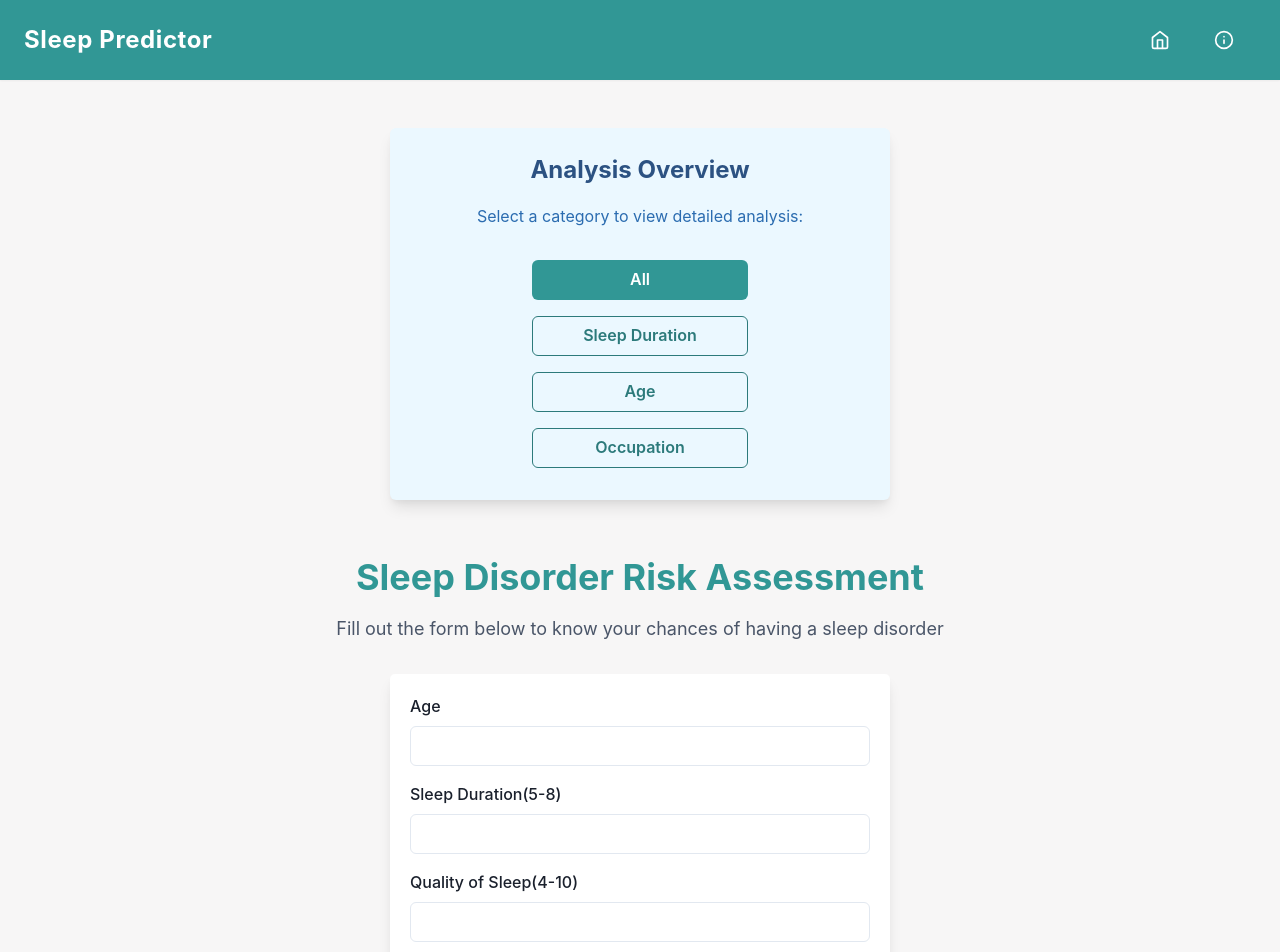
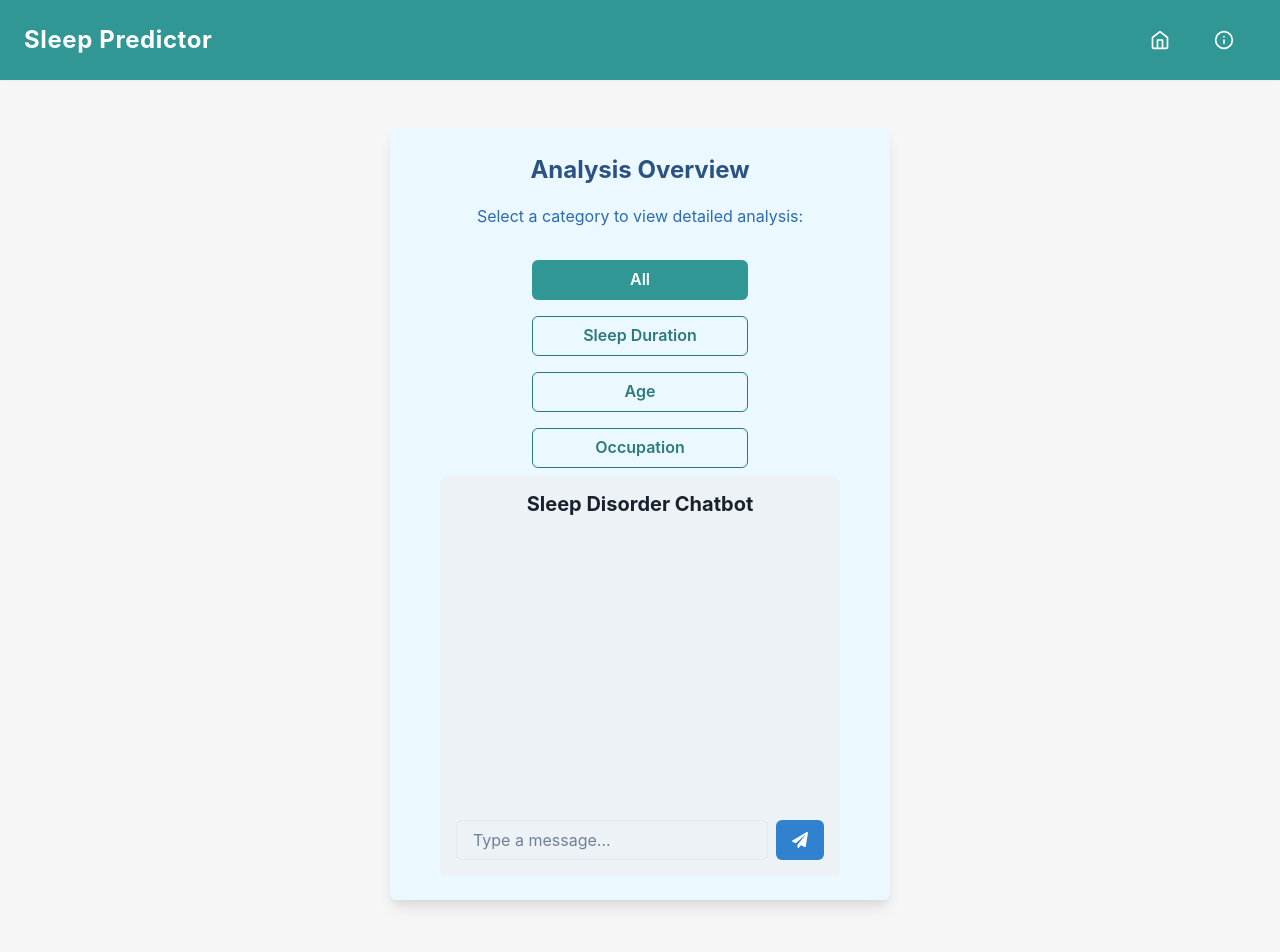
Before and after one commit to hrishav77/Sleep-Disorder, a React (Create React App) app in the folder frontend/: page / in a window 1280 px wide. Shown: the top 952 px of the page. Built offline with nearby package versions, Linux system fonts and the light colour scheme.

Commit message:
changed frontend

```diff
--- a/frontend/src/App.js
+++ b/frontend/src/App.js
@@ -29,7 +29,6 @@ function App() {
             element={
               <>
                 <Navbar />
-                <Chatbot />
                 <AgeAnalysis />
                 <SleepAnalysis />
                 <OccupationAnalysis />
--- a/frontend/src/Components/Analysis.js
+++ b/frontend/src/Components/Analysis.js
@@ -1,6 +1,7 @@
 import React from "react";
 import { Link as RouterLink } from "react-router-dom";
-import { Button, Center, Flex, Text, Box } from "@chakra-ui/react";
+import { Button, Center, Flex, Text, Box, HStack } from "@chakra-ui/react";
+import Chatbot from "./Chatbot";
 
 export default function About() {
   return (
@@ -78,6 +79,7 @@ export default function About() {
             >
               Occupation
             </Button>
+            <Chatbot />
           </Flex>
         </Box>
       </Center>
--- a/frontend/src/Components/Chatbot.js
+++ b/frontend/src/Components/Chatbot.js
@@ -1,5 +1,13 @@
 import { useState } from "react";
-import { Box, Input, Button, VStack, Text, HStack } from "@chakra-ui/react";
+import {
+  Box,
+  Input,
+  Button,
+  VStack,
+  Text,
+  HStack,
+  Heading,
+} from "@chakra-ui/react";
 import { FaPaperPlane } from "react-icons/fa";
 
 const Chatbot = () => {
@@ -43,13 +51,16 @@ const Chatbot = () => {
   return (
     <Box
       w={{ base: "100%", md: "400px" }}
-      h="500px"
+      h="400px"
       bg="gray.100"
       borderRadius="md"
       p={4}
       display="flex"
       flexDirection="column"
     >
+      <Heading size="md" textAlign="center" mb={4}>
+        Sleep Disorder Chatbot
+      </Heading>
       <VStack flex={1} overflowY="auto" spacing={3} align="stretch">
         {messages.map((msg, idx) => (
           <HStack
```
